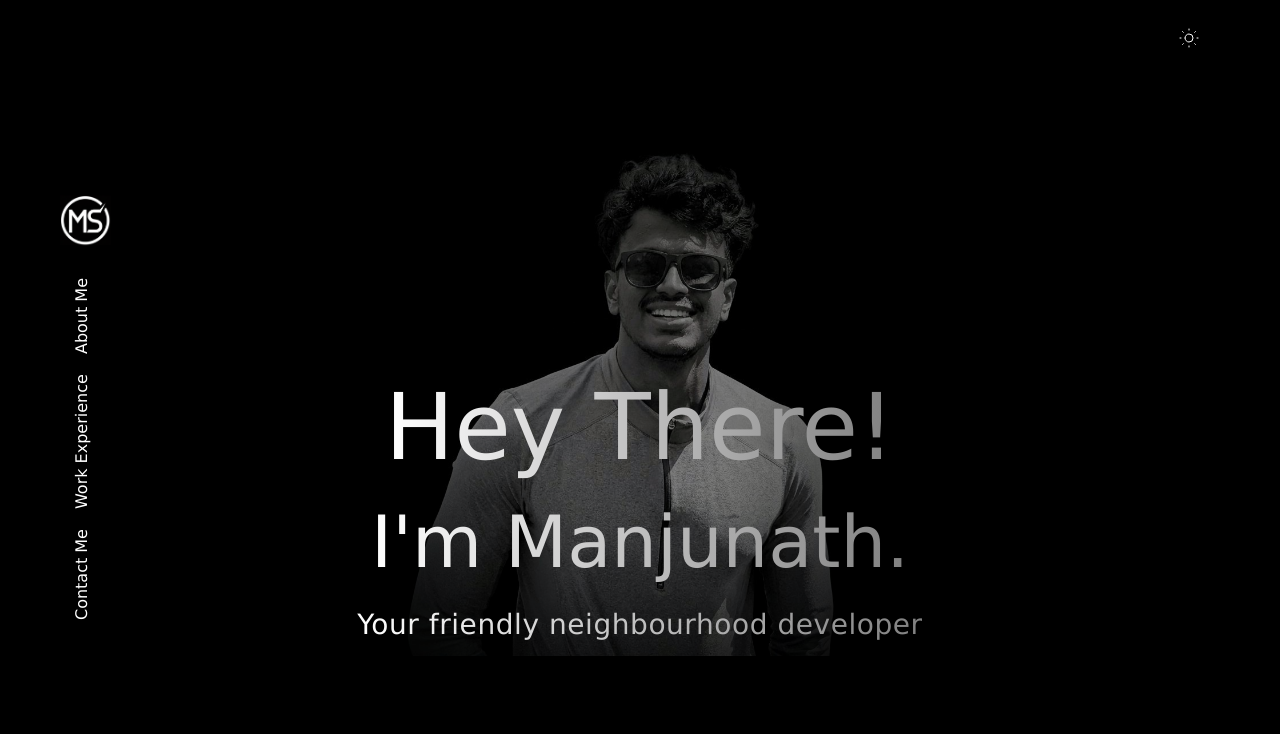
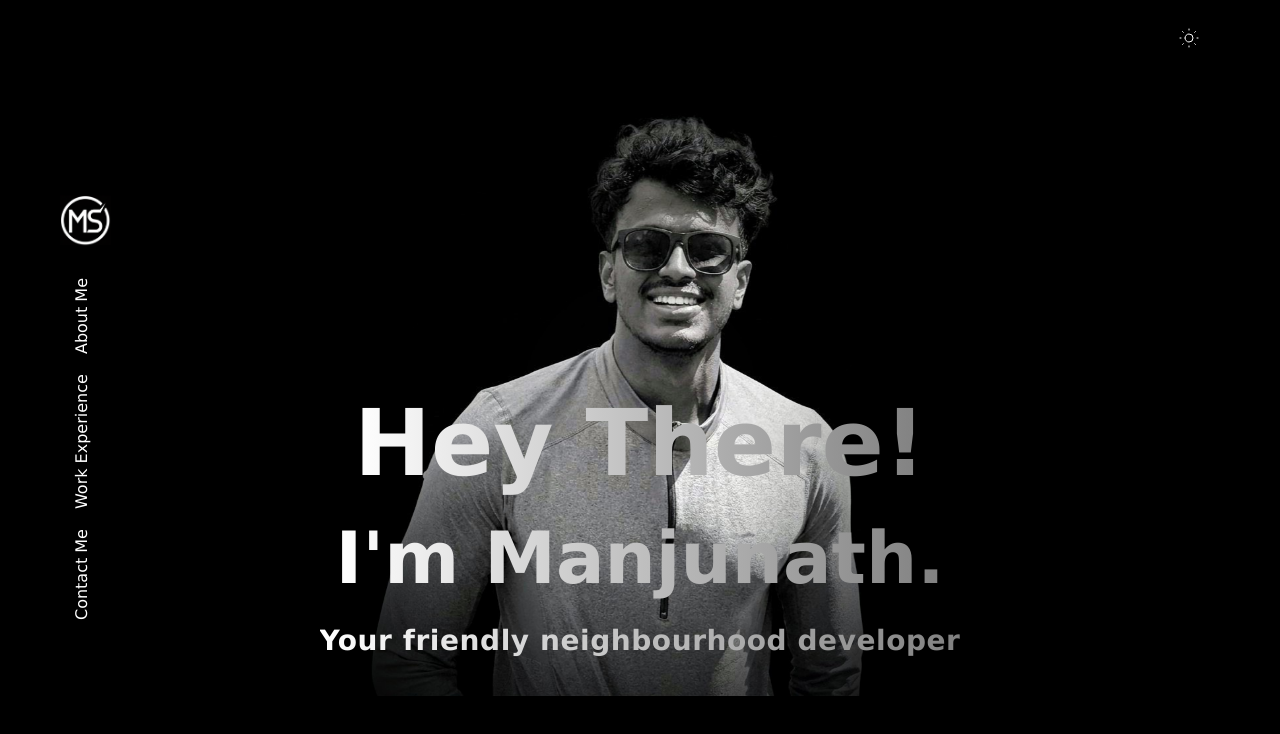
Before and after one commit to manju-s/manju-dev-pf, a React (Vite) app: page / in a window 1280 px wide. Shown: the top 734 px of the page. Built offline with nearby package versions, Linux system fonts and the light colour scheme; the HTML template or start-up script is replaced by a standard one.

Commit message:
add theme

```diff
--- a/src/components/New.css
+++ b/src/components/New.css
@@ -4,6 +4,19 @@
     height: 100vh;
     overflow-y: auto;
     overflow-x: hidden;
+    transition: background-color 0.3s ease, color 0.3s ease;
+}
+
+.main-body.dark-mode {
+    background-color: black;
+    color: white;
+    --text-gradient: linear-gradient(to right, white, grey);
+}
+
+.main-body.light-mode {
+    background-color: white;
+    color: black;
+    --text-gradient: linear-gradient(to right, #050505, #111827);
 }
 
 .main-div {
@@ -57,6 +70,10 @@
     text-orientation: mixed;
 }
 
+.main-body.light-mode .nav-button {
+    color: black;
+}
+
 .nav-button:hover {
     color: grey;
 }
@@ -79,7 +96,6 @@
 
 .my-photo {
     height: 400px;
-    opacity: 0.5;
 }
 
 .overlay-text {
@@ -105,18 +121,19 @@
 
 .overlay-text>div {
     margin: 0;
-    background-image: linear-gradient(to right, white, grey);
+    background-image: var(--text-gradient);
     -webkit-background-clip: text;
     background-clip: text;
     color: transparent;
+    font-weight: 700;
 }
 
 .about-me-intro {
     font-size: 1.3rem;
-    font-weight: 500;
+    font-weight: 700;
     margin-bottom: 2rem !important;
     color: white !important;
-    background-image: linear-gradient(to right, white, grey);
+    background-image: var(--text-gradient);
     -webkit-background-clip: text;
     background-clip: text;
     color: transparent !important;
@@ -144,7 +161,8 @@
 .section h2 {
     font-size: 2.5rem;
     margin-bottom: 1.5rem;
-    background-image: linear-gradient(to right, white, grey);
+    font-weight: 700;
+    background-image: var(--text-gradient);
     -webkit-background-clip: text;
     background-clip: text;
     color: transparent;
@@ -184,7 +202,7 @@
 /* XL desktops: 1200px to 1399.98px */
 @media (min-width: 1200px) and (max-width: 1399.98px) {
     .my-photo {
-        height: 520px;
+        height: 600px;
     }
 
     .line-1-slide-in {
@@ -211,19 +229,19 @@
     }
 
     .my-photo {
-        height: 440px;
+        height: 640px;
     }
 
     .line-1-slide-in {
-        font-size: 80px !important;
+        font-size: 100px !important;
     }
 
     .line-2-slide-in {
-        font-size: 62px !important;
+        font-size: 82px !important;
     }
 
     .line-3-slide-in {
-        font-size: 24px !important;
+        font-size: 34px !important;
     }
 
     .section {
@@ -247,7 +265,7 @@
     }
 
     .my-photo {
-        height: 360px;
+        height: 560px;
     }
 
     .overlay-text {
@@ -255,16 +273,16 @@
     }
 
     .line-1-slide-in {
-        font-size: 64px !important;
+        font-size: 84px !important;
         line-height: 1.2 !important;
     }
 
     .line-2-slide-in {
-        font-size: 50px !important;
+        font-size: 70px !important;
     }
 
     .line-3-slide-in {
-        font-size: 20px !important;
+        font-size: 30px !important;
         letter-spacing: 0.01em;
     }
 
@@ -308,7 +326,7 @@
     }
 
     .my-photo {
-        height: 300px;
+        height: 480px;
     }
 
     .overlay-text {
@@ -316,16 +334,16 @@
     }
 
     .line-1-slide-in {
-        font-size: 52px !important;
+        font-size: 72px !important;
         line-height: 1.15 !important;
     }
 
     .line-2-slide-in {
-        font-size: 40px !important;
+        font-size: 60px !important;
     }
 
     .line-3-slide-in {
-        font-size: 14px !important;
+        font-size: 24px !important;
         letter-spacing: 0.01em;
     }
 
@@ -374,7 +392,7 @@
     }
 
     .my-photo {
-        height: 240px;
+        height: 380px;
     }
 
     .overlay-text {
@@ -383,16 +401,16 @@
     }
 
     .line-1-slide-in {
-        font-size: 40px !important;
+        font-size: 60px !important;
         line-height: 1.1 !important;
     }
 
     .line-2-slide-in {
-        font-size: 30px !important;
+        font-size: 50px !important;
     }
 
     .line-3-slide-in {
-        font-size: 10px !important;
+        font-size: 20px !important;
         letter-spacing: 0.01em;
     }
 
@@ -474,7 +492,7 @@
 
 .line-3-slide-in {
     animation: slideInText 0.8s forwards;
-    animation-delay: 1.4s;
+    animation-delay: 1.6s;
     opacity: 0;
     font-size: 30px;
     line-height: 1.3;
--- a/src/components/New.jsx
+++ b/src/components/New.jsx
@@ -1,14 +1,17 @@
 import { useState, useEffect, useRef } from 'react';
 import './New.css';
-import myPhoto from '../assets/my-photo.png';
-import myLogo from '../assets/logo-dark.png';
+import darkPhoto from '../assets/my-photo-dark.png';
+import lightPhoto from '../assets/my-photo-light.png';
+import darkLogo from '../assets/logo-dark.png';
+import lightLogo from '../assets/logo-light.png';
 import oracleLogo from '../assets/oracle-logo-small.png';
-import { IconSun, IconBrandGithub, IconCircleChevronLeft, IconBrandLinkedin } from '@tabler/icons-react';
+import { IconSun, IconMoon, IconBrandGithub, IconCircleChevronLeft, IconBrandLinkedin } from '@tabler/icons-react';
 import { Button } from '@mantine/core';
 import { Tabs } from '@mantine/core';
 import { useMediaQuery } from '@mantine/hooks';
 
 const New = () => {
+    const [isDarkMode, setIsDarkMode] = useState(true);
     const [greeting, setGreeting] = useState('Hey There!');
     const [animation, setAnimation] = useState('fade-in');
     const [startPageLoadAnimation, setStartPageLoadAnimation] = useState(false);
@@ -79,14 +82,14 @@ const New = () => {
     }, []);
 
     return (
-        <div className="main-body">
+        <div className={`main-body ${isDarkMode ? 'dark-mode' : 'light-mode'}`}>
             <div className='main-div'>
                 <div className="nav-container">
                     <button
                         onClick={() => handleScroll(homeRef)}
                         style={{ background: 'none', border: 'none', cursor: 'pointer', padding: 0 }}
                     >
-                        <img src={myLogo} alt="My Logo" className='my-logo' />
+                        <img src={isDarkMode ? darkLogo : lightLogo} alt="My Logo" className='my-logo' />
                     </button>
                     <nav className="navigation">
                         <button className="nav-button" onClick={() => handleScroll(contactRef)}>Contact Me</button>
@@ -99,7 +102,7 @@ const New = () => {
                 </div>
                 <div ref={homeRef} className="child-div">
                     <div className={`image-text-overlay-container ${startPageLoadAnimation ? 'image-slide-in' : ''}`}>
-                        <img src={myPhoto} alt="My Photo" className='my-photo' />
+                        <img src={isDarkMode ? darkPhoto : lightPhoto} alt="My Photo" className='my-photo' />
                         <div className="overlay-text">
                             <div className={startPageLoadAnimation ? 'line-1-slide-in' : ''}>
                                 <span className={animation}>{greeting}</span>
@@ -145,7 +148,7 @@ const New = () => {
                             </Tabs.Tab>
                         </Tabs.List>
 
-                        {/* <Tabs.Panel value="mts">
+                        <Tabs.Panel value="mts">
                             Gallery tab content
                         </Tabs.Panel>
 
@@ -154,7 +157,7 @@ const New = () => {
                         </Tabs.Panel>
                         <Tabs.Panel value="intern">
                             I was selected as an intern from campus and did 6 months with Oracle Cerner (then Cerner). <br /> During this time i built an entire <br /> full stack application for storing and displaying media files which would be helpful <br />for knowledge transfer among associates.<br /> The UI was built using React and backend was built using Java and Jersey.
-                        </Tabs.Panel> */}
+                        </Tabs.Panel>
                     </Tabs>
                 </div>
 
@@ -173,8 +176,8 @@ const New = () => {
                 </div>
 
                 <div className='theme-toggle-container'>
-                    <Button variant='transparent'>
-                        <IconSun stroke={1} color='white' />
+                    <Button variant='transparent' onClick={() => setIsDarkMode((currentMode) => !currentMode)}>
+                        {isDarkMode ? <IconSun stroke={1} color='white' /> : <IconMoon stroke={1} color='black' />}
                     </Button>
                 </div>
             </div>
```
Also changed, not shown: src/assets/my-photo-dark.png (renamed from src/assets/my-photo.png), src/assets/my-photo-light.png (added).
